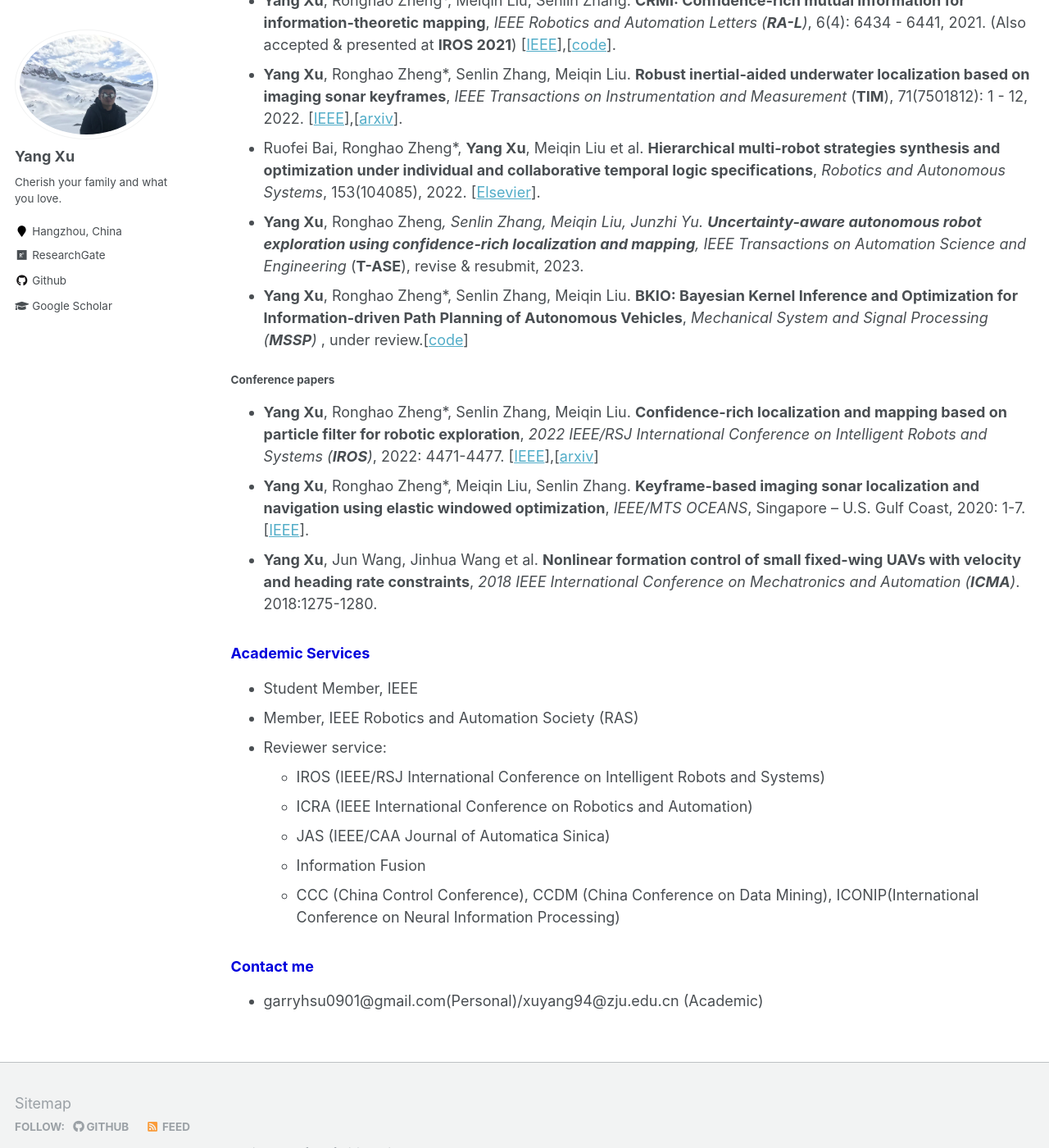
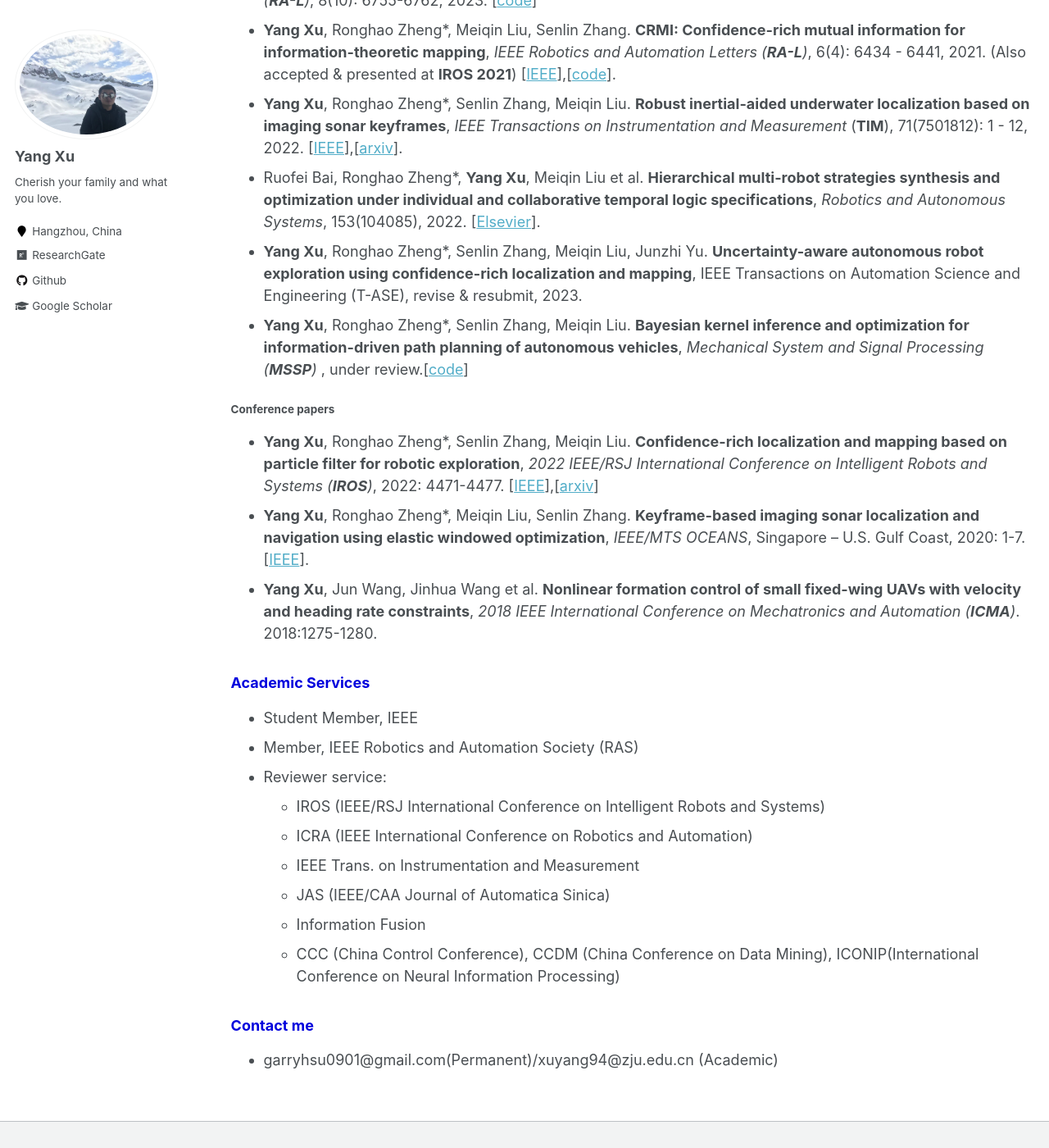
Before and after one commit to Shepherd-Gregory/Shepherd-Gregory.github.io, a Jekyll site: the page built from _pages/about.md, in a window 1280 px wide and 1400 px high, scrolled down 942 px. Shown: the whole window at 82% size. Built offline with Jekyll 4.4.1, drawn with Linux system fonts in a browser that asks for light colours; some of the changed text lies outside the part shown.

Commit message:
0918update

```diff
--- a/_pages/about.md
+++ b/_pages/about.md
@@ -29,12 +30,12 @@
 
 ##### Journal papers
 
-- **Yang Xu**, Ronghao Zheng\*, Senlin Zhang, Meiqin Liu, Shoudong Huang. **CARE: Confidence-rich autonomous robot exploration using Bayesian kernel inference and optimization**, *IEEE Robotics and Automation Letters (**RA-L**)*, accepted, 2023. [[code](https://github.com/Shepherd-Gregory/BKIO-Exploration)]
+- **Yang Xu**, Ronghao Zheng\*, Senlin Zhang, Meiqin Liu, Shoudong Huang. **CARE: Confidence-rich autonomous robot exploration using Bayesian kernel inference and optimization**, *IEEE Robotics and Automation Letters (**RA-L**)*, 8(10): 6755-6762, 2023. [[code](https://github.com/Shepherd-Gregory/BKIO-Exploration)]
 - **Yang Xu**, Ronghao Zheng\*, Meiqin Liu, Senlin Zhang. **CRMI: Confidence-rich mutual information for information-theoretic mapping**, *IEEE Robotics and Automation Letters (**RA-L**)*, 6(4): 6434 - 6441, 2021. (Also accepted & presented at **IROS 2021**) [[IEEE](https://ieeexplore.ieee.org/document/9466474)],[[code](https://github.com/Shepherd-Gregory/CRMI)].
 - **Yang Xu**, Ronghao Zheng\*, Senlin Zhang, Meiqin Liu. **Robust inertial-aided underwater localization based on imaging sonar keyframes**, *IEEE Transactions on Instrumentation and Measurement* (**TIM**), 71(7501812): 1 - 12, 2022. [[IEEE](https://ieeexplore.ieee.org/document/9729232)],[[arxiv](https://arxiv.org/abs/2106.16032)].
 - Ruofei Bai, Ronghao Zheng\*, **Yang Xu**, Meiqin Liu et al. **Hierarchical multi-robot strategies synthesis and optimization under individual and collaborative temporal logic specifications**, *Robotics and Autonomous Systems*, 153(104085), 2022. [[Elsevier](https://doi.org/10.1016/j.robot.2022.104085)].
-- **Yang Xu**, Ronghao Zheng*, Senlin Zhang, Meiqin Liu, Junzhi Yu.  **Uncertainty-aware autonomous robot exploration using confidence-rich localization and mapping**, IEEE Transactions on Automation Science and Engineering* (**T-ASE**), revise & resubmit, 2023.
-- **Yang Xu**, Ronghao Zheng\*, Senlin Zhang, Meiqin Liu. **BKIO: Bayesian Kernel Inference and Optimization for Information-driven Path Planning of Autonomous Vehicles**, *Mechanical System and Signal Processing (**MSSP**)* , under review.[[code](https://github.com/Shepherd-Gregory/BKIO-IPP)]
+- **Yang Xu**, Ronghao Zheng*, Senlin Zhang, Meiqin Liu, Junzhi Yu. **Uncertainty-aware autonomous robot exploration using confidence-rich localization and mapping**, IEEE Transactions on Automation Science and Engineering (T-ASE), revise & resubmit, 2023.
+- **Yang Xu**, Ronghao Zheng\*, Senlin Zhang, Meiqin Liu. **Bayesian kernel inference and optimization for information-driven path planning of autonomous vehicles**, *Mechanical System and Signal Processing (**MSSP**)* , under review.[[code](https://github.com/Shepherd-Gregory/BKIO-IPP)]
 
 ##### Conference papers
 
@@ -49,10 +50,11 @@
 - Reviewer service:
   - IROS (IEEE/RSJ International Conference on Intelligent Robots and Systems)
   - ICRA (IEEE International Conference on Robotics and Automation)
+  - IEEE Trans. on Instrumentation and Measurement
   - JAS (IEEE/CAA Journal of Automatica Sinica)
   - Information Fusion
   - CCC (China Control Conference), CCDM (China Conference on Data Mining), ICONIP(International Conference on Neural Information Processing)
 
 ### <font color="#0000dd">Contact me</font>
 
-- garryhsu0901@gmail.com(Personal)/xuyang94@zju.edu.cn (Academic)
+- garryhsu0901@gmail.com(Permanent)/xuyang94@zju.edu.cn (Academic)
```
Also changed, not shown: other parts of _pages/about.md (+2 -1 lines).
